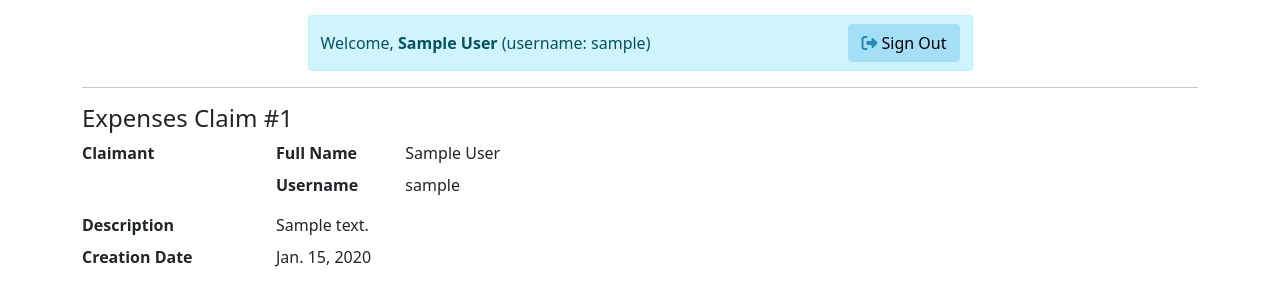
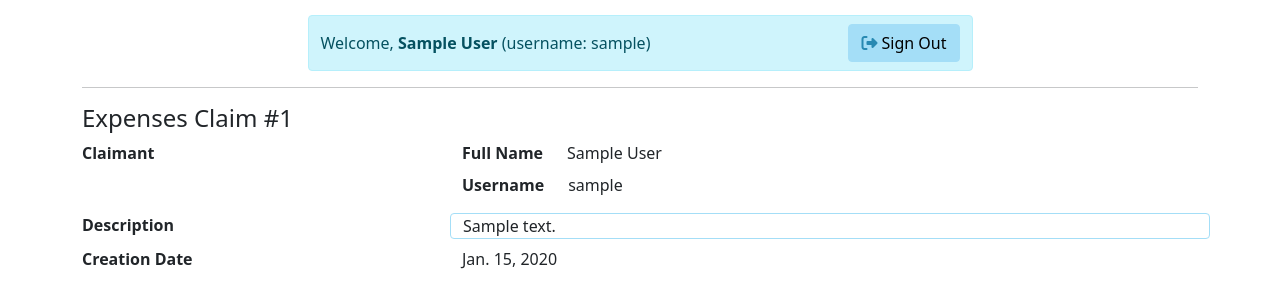
Before and after one commit to iamlogan/expenses-fdm, a Django app: page /claims/1/ in a window 1280 px wide. Shown: the part 65-373 px from the top of the page. Run offline with Django 3.2, Linux system fonts and the light colour scheme; a user stored in the database is signed in; tables that the repository leaves empty hold one stand-in row (values such as "Sample post"); some libraries are stand-ins or nearby versions.

Commit message:
Tweaks to claim detail UI

```diff
--- a/expensesapp/templates/expensesapp/claim.html
+++ b/expensesapp/templates/expensesapp/claim.html
@@ -4,19 +4,21 @@
     <div class="container">
         <div class="primary">
             <h4>Expenses Claim #{{ claim.id }}</h4>
-            <div class="col-12 col-md-10 col-lg-7 col-xl-6">
+            <div class="col">
                 <dl class="row">
                     <dt class="col-sm-4">Claimant</dt>
                     <dd class="col-sm-8">
                         <dl class="row mb-0">
-                            <dt class="col-6 col-sm-4">Full Name</dt>
+                            <dt class="col-6 col-sm-auto">Full Name</dt>
                             <dd class="col-6 col-sm-8">{{ claim.owner.first_name }} {{ claim.owner.last_name }}</dd>
-                            <dt class="col-6 col-sm-4">Username</dt>
+                        </dl>
+                        <dl class="row mb-0">
+                            <dt class="col-6 col-sm-auto">Username</dt>
                             <dd class="col-6 col-sm-8">{{ claim.owner.username }}</dd>
                         </dl>
                     </dd>
                     <dt class="col-6 col-sm-4">Description</dt>
-                    <dd class="col-6 col-sm-8">{{ claim.description }}</dd>
+                    <dd class="col-6 col-sm-8 border border-primary rounded">{{ claim.description }}</dd>
                     <dt class="col-6 col-sm-4">Creation Date</dt>
                     <dd class="col-6 col-sm-8">{{ claim.creation_datetime.date }}</dd>
                 </dl>
```
